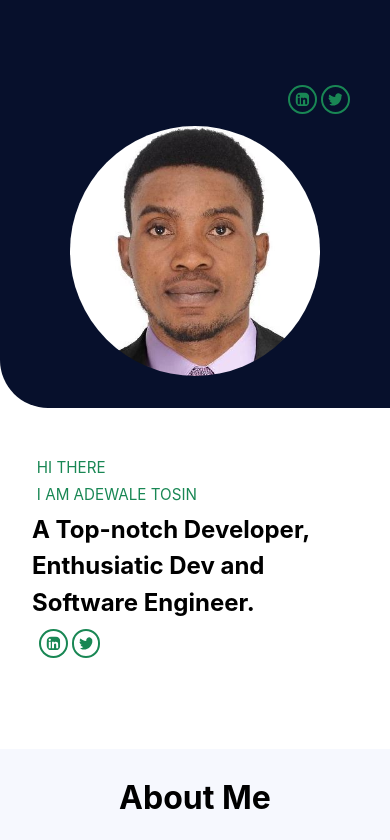
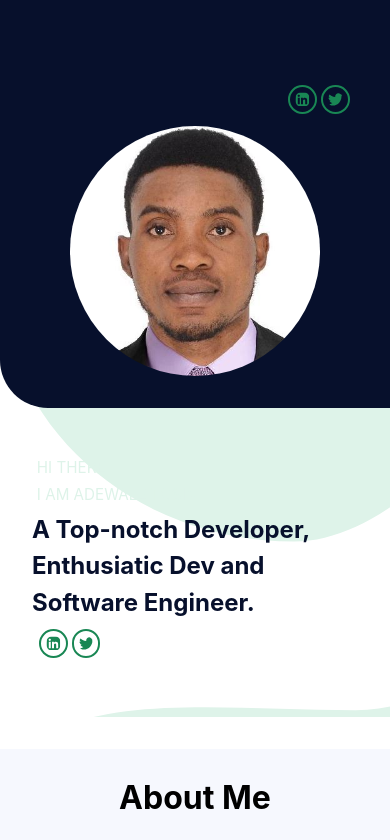
Before and after one commit to Tosmel2/PortfolioReact, a React (Create React App) app: page / in a window 390 px wide. Shown: the top 840 px of the page. Built offline with nearby package versions, Linux system fonts and the light colour scheme.

Commit message:
background image fixed in react

```diff
--- a/src/components/Profile.js
+++ b/src/components/Profile.js
@@ -2,11 +2,12 @@ import React from 'react'
 import './profile.css'
 import Navbar from './Navbar';
 import mine from '../../src/assets/mine.jpeg';
+import background from '../../src/assets/background.svg';
 import Social from './Social'
 
 const Profile = () => {
   return (
-    <div className='profileCard'>
+    <div className='profileCard' style={{ backgroundImage: `url(${background})` }}>
       <div className='leftProfile'>
         <div className='navbox'>
         <Navbar />
--- a/src/components/footer.css
+++ b/src/components/footer.css
@@ -4,9 +4,9 @@
   align-items: center;
   flex-direction: column;
   background-color: #07102C;
-  height: 30vh;
+  /* height: 30vh; */
   color: #fff;
-  padding: 20px;
+  padding: 50px;
   position: relative;
 }
 .footer .bord{
--- a/src/components/profile.css
+++ b/src/components/profile.css
@@ -20,10 +20,14 @@
 .profileCard .leftProfile p, h2{
   line-height: 2.1rem;
 }
+.profileCard .leftProfile h2{
+  color: #07102C;
+}
 .profileCard .leftProfile p{
   line-height: 2.1rem;
   font-size: 0.95rem;
-  color: #198754;
+  color: #054b2a;
+  /* color: #198754; */
   /* color: #F3721B; */
   /* color: #2351DC; */
 }
@@ -108,6 +112,8 @@
     line-height: 0.7rem;
     font-size: 0.95rem;
     color: #198754;
+    color: #def3e9;
+    /* color: #cff3e2; */
     /* color: #F3721B; */
     /* color: #2351DC; */
   }
```
Also changed, not shown: src/components/testimonial.css (+15 -0 lines), src/assets/background.svg (added).
